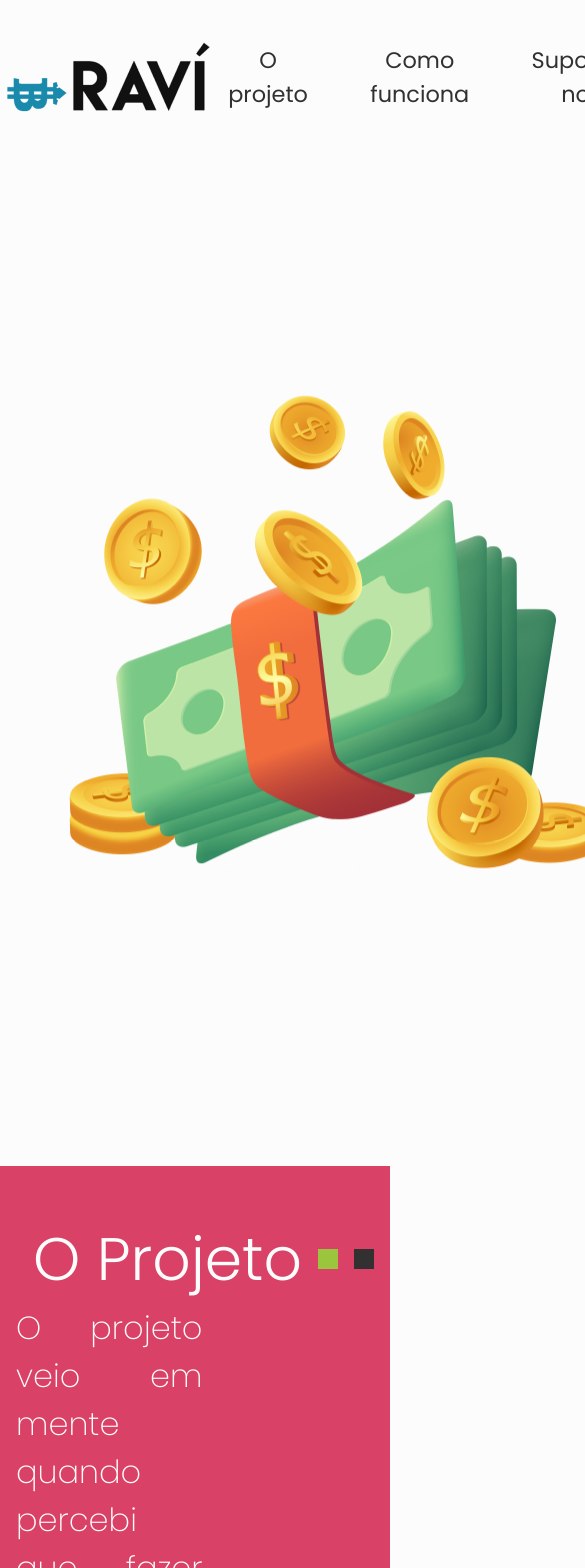
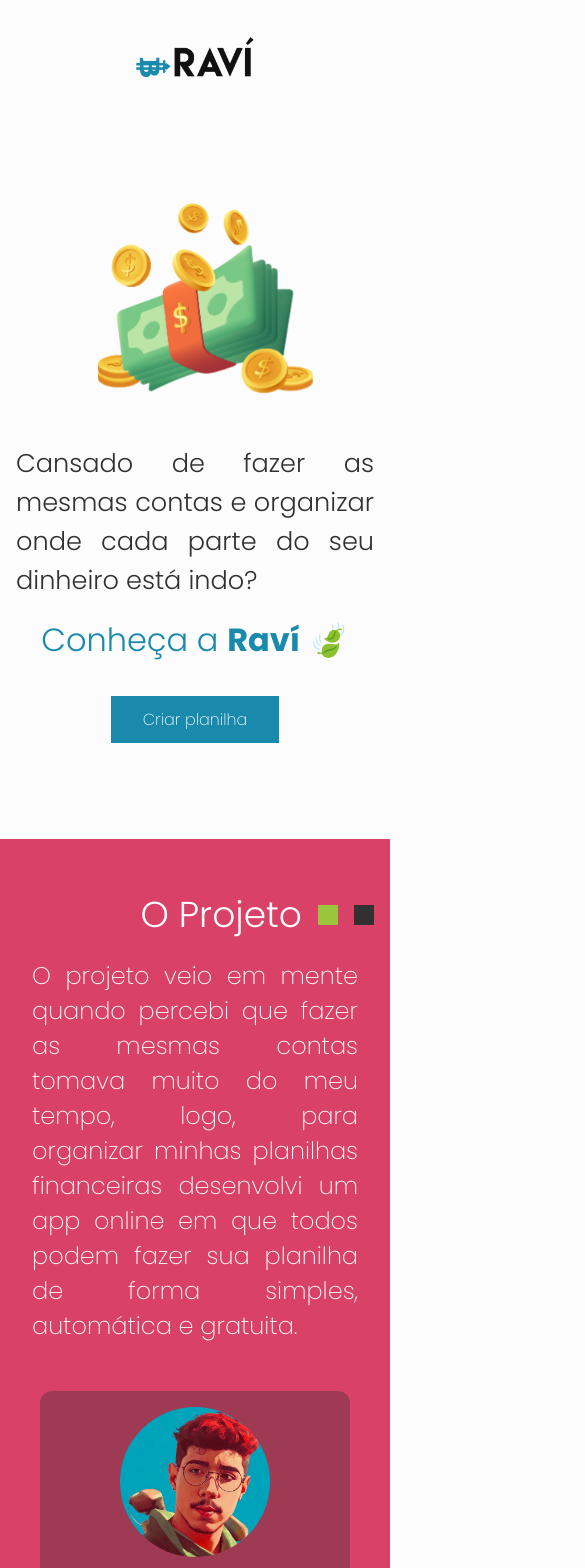
Before and after one commit to vitorhcesar/ravi, a Next.js app: page / in a window 390 px wide. Shown: the top 1568 px of the page, 585 px wide, since content can reach past the window. Built offline with nearby package versions, Linux system fonts and the light colour scheme.

Commit message:
Commit 21

```diff
--- a/src/components/Sections/Hero/heroSection.js
+++ b/src/components/Sections/Hero/heroSection.js
@@ -7,7 +7,7 @@ const HeroSection = () => {
             <img id='money-icon' src='./money.png' alt='Icone de dinheiro' />
             <div id='hero-content'>
                 <h2 className='normal text-black'>Cansado de fazer as mesmas contas e organizar onde cada parte do seu dinheiro está indo?</h2>
-                <h1 className='text-blue normal'>Conheça a <b>Raví</b></h1>
+                <h1 className='text-blue normal'>Conheça a <b>Raví</b> 🍃</h1>
                 <Link className='regular' id='app-button' href='/app'>Criar planilha</Link>
             </div>
         </section>
--- a/styles/globals.css
+++ b/styles/globals.css
@@ -172,6 +172,8 @@ header nav {
 }
 #hero-content h2 {
     font-size: 2.7rem;
+    text-align: justify;
+    padding-right: 3rem;
 }
 #hero-content h1 {
     font-size: 4rem;
@@ -216,7 +218,6 @@ header nav {
 } #project-content p {
     font-size: 2rem;
 
-    width: 800px;
     text-align: justify;
 }
 
@@ -296,7 +297,6 @@ header nav {
 } #como-funciona-content p {
     font-size: 2rem;
 
-    width: 800px;
     text-align: justify;
 }
 
@@ -317,7 +317,6 @@ header nav {
 }
 
 #panel {
-    width: 700px;
     padding: 2rem;
     border-radius: .75rem;
 
@@ -335,6 +334,150 @@ header nav {
 
     padding: 1rem;
     background: var(--verde);
+}
+
+/* MEDIA QUERIES PÁGINA PRINCIPAL */
+@media (max-width: 1470px) {
+    #como-funciona-content img {
+        height: 250px;
+    }
+}
+
+@media (max-width: 1370px) {
+    #pix-area {
+        flex-direction: column;
+    }
+
+    #hero-content h2 {
+        font-size: 2rem;
+    } #money-icon {
+        height: 500px;
+    }
+}
+
+@media (max-width: 1330px) {
+    #como-funciona-content img {
+        height: 200px;
+    }
+}
+
+@media (max-width: 1260px) {
+    #como-funciona-content {
+        gap: 2rem;
+    } #como-funciona-content p {
+        font-size: 1.5rem;
+    }
+
+    #project-content {
+        gap: 2rem;
+    } #project-content p {
+        font-size: 1.5rem;
+    }
+
+    #suporte-content {
+        gap: 2rem;
+    } #panel p {
+        font-size: 1.5rem;
+    }
+}
+
+@media (max-width: 1130px) {
+    #como-funciona-content {
+        flex-direction: column;
+        gap: 2rem;
+    }
+}
+
+@media (max-width: 1150px) {
+    #suporte-content {
+        flex-direction: column;
+    }
+
+    #hero-content h2 {
+        font-size: 2rem;
+    } #hero-content h1 {
+        font-size: 3rem;
+    } #money-icon {
+        height: 400px;
+    }
+}
+
+@media (max-width: 900px) {
+    #project-content {
+        flex-direction: column;
+    }
+}
+
+@media (max-width: 896px) {
+    header nav {
+        display: none;
+    }
+
+    #hero-content h2 {
+        font-size: 1.5rem;
+    } #hero-content h1 {
+        font-size: 2.5rem;
+    } #money-icon {
+        height: 350px;
+    }
+}
+
+@media (max-width: 800px) {
+    #project-content p {
+        padding: 1rem;
+    }
+}
+
+@media (max-width: 760px) {
+    #hero-content h2 {
+        font-size: 1.3rem;
+    } #hero-content h1 {
+        font-size: 2rem;
+    } #money-icon {
+        height: 300px;
+    } #app-button {
+        font-size: 1rem;
+    }
+}
+
+@media (max-width: 630px) {
+    #money-icon {
+        height: 250px;
+    } #hero {
+        flex-direction: column;
+        gap: 0rem;
+    } #hero-content h2 {
+        font-size: 1.6rem;
+        padding: 1rem;
+    }
+
+    header img {
+        height: 50px;
+    }
+}
+
+@media (max-width: 420px) {
+    #svg-content {
+        gap: 1rem;
+    } #svg-content button {
+        font-size: 1rem;
+    } #svg-content svg {
+        height: 40px;
+    } #vitor-img {
+        height: 150px;
+    }
+
+    .section-title {
+        font-size: 1.5rem;
+    }
+
+    #panel p {
+        font-size: 1.3rem;
+    } #pix-info-text {
+        font-size: .8rem;
+    } #pix-area img {
+        height: 250px;
+    }
 }
 
 /* DASHBOARD GLOBAL */
```
